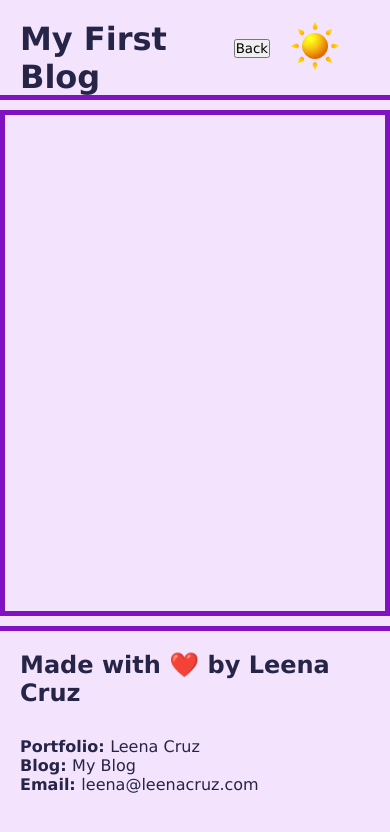
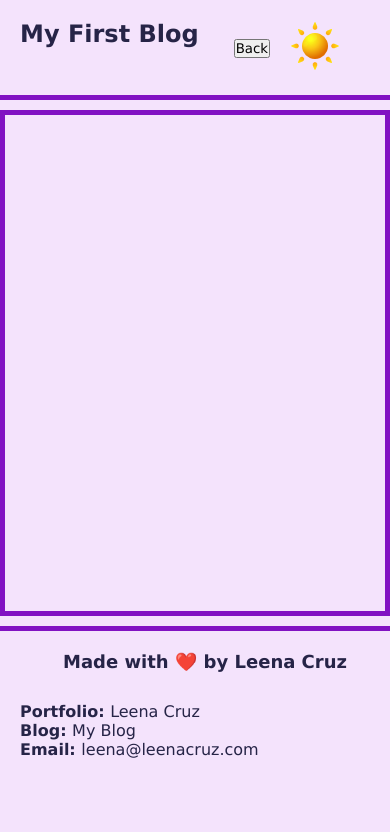
Before and after one commit to LeenaCruz/Web-APIs-Personal-Blog, a plain HTML site: page blog.html in a window 390 px wide. Drawn offline with Linux system fonts and the light colour scheme.

Commit message:
updated responsive design

```diff
--- a/assets/css/styles.css
+++ b/assets/css/styles.css
@@ -219,4 +219,12 @@ footer ul {
     height: auto;
 
   }
-}
+
+  .header h1 {
+    font-size: 24px;
+  }
+
+  footer h2 {
+    text-align: center;
+    font-size: 18px;
+  }
```
